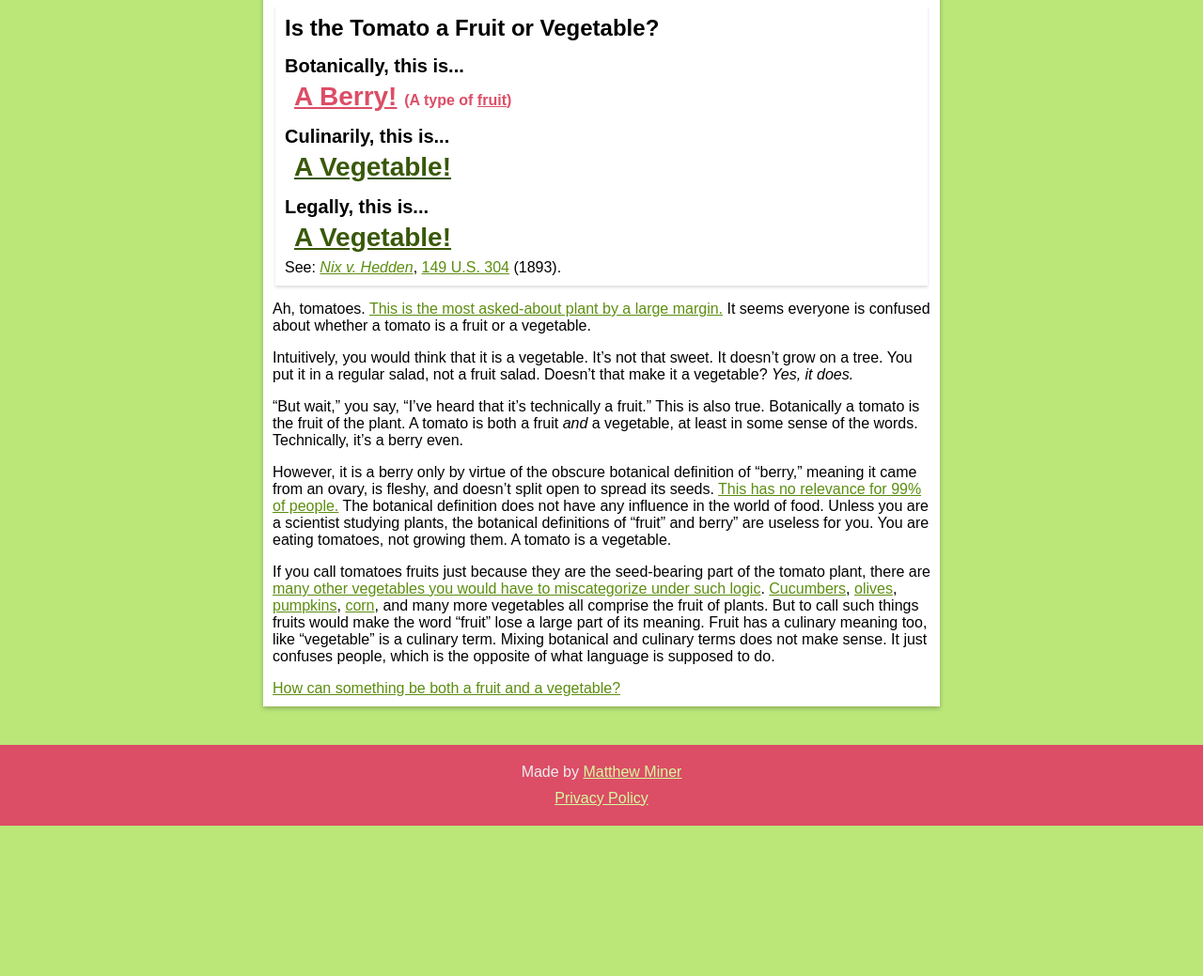
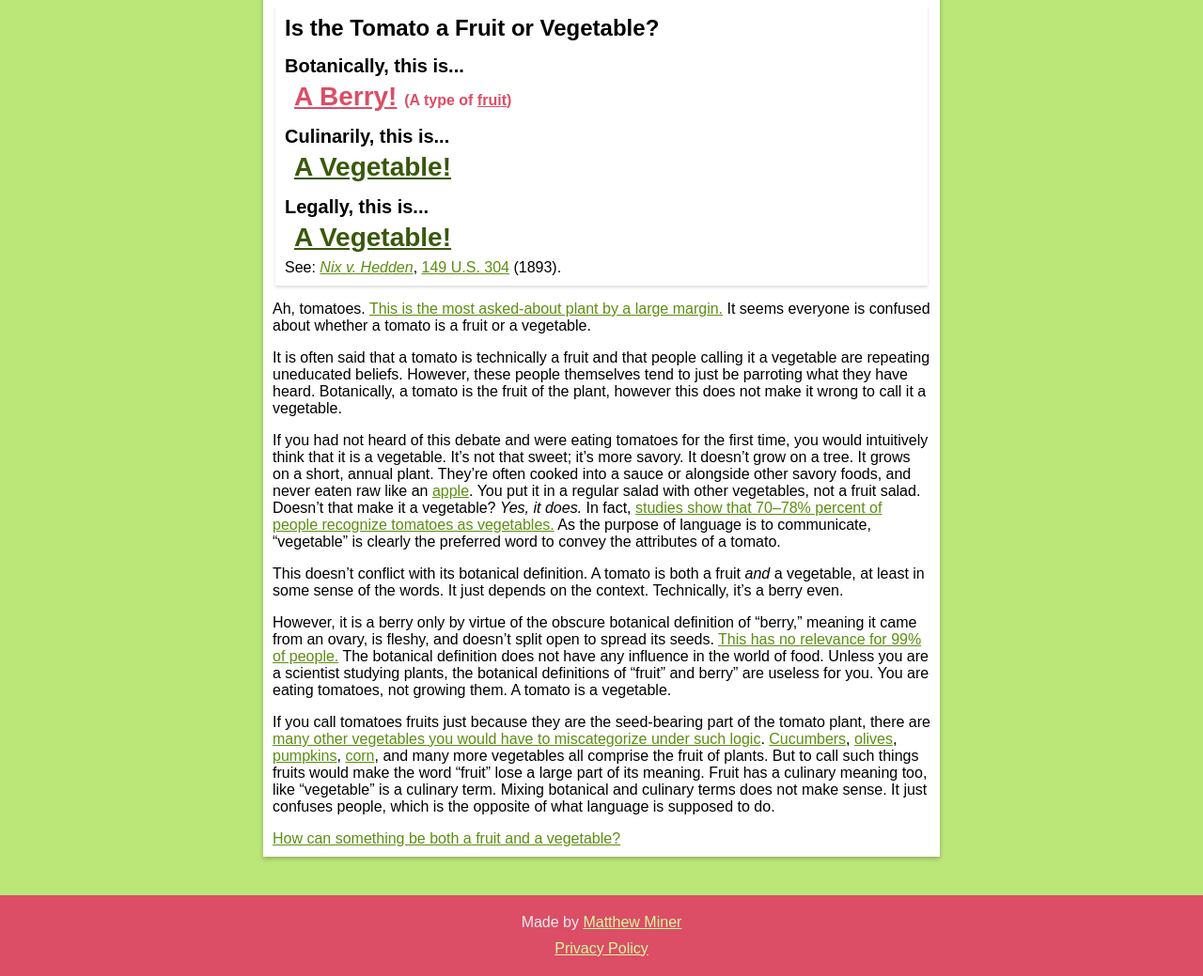
Before and after one commit to mminer237/fruitorvegetable, a Jekyll site: the page built from _items/tomato.md, in a window 1280 px wide, cut to the strip 296-1335 px from the top of the page. Shown: the whole strip at 94% size. Built offline with Jekyll 4.4.1, drawn with Linux system fonts in a browser that asks for light colours; before the commit the page ends 1175 px from its top, so only the background shows below that.

Commit message:
Improve tomato text

```diff
--- a/_items/tomato.md
+++ b/_items/tomato.md
@@ -12,9 +12,11 @@ image: assets/images/tomatoes.jpg
 ---
 Ah, tomatoes. [This is the most asked-about plant by a large margin.](https://trends.google.com/trends/explore?geo=US&q=is%20corn%20a%20fruit%20or%20a%20vegetable,is%20a%20tomato%20a%20fruit%20or%20a%20vegetable,is%20a%20pumpkin%20a%20fruit%20or%20a%20vegetable,is%20a%20cucumber%20a%20fruit%20or%20a%20vegetable,is%20an%20avocado%20a%20fruit%20or%20a%20vegetable) It seems everyone is confused about whether a tomato is a fruit or a vegetable.
 
-Intuitively, you would think that it is a vegetable. It's not that sweet. It doesn't grow on a tree. You put it in a regular salad, not a fruit salad. Doesn't that make it a vegetable? *Yes, it does.*
+It is often said that a tomato is technically a fruit and that people calling it a vegetable are repeating uneducated beliefs. However, these people themselves tend to just be parroting what they have heard. Botanically, a tomato is the fruit of the plant, however this does not make it wrong to call it a vegetable.
 
-"But wait," you say, "I've heard that it's technically a fruit." This is also true. Botanically a tomato is the fruit of the plant. A tomato is both a fruit *and* a vegetable, at least in some sense of the words. Technically, it's a berry even.
+If you had not heard of this debate and were eating tomatoes for the first time, you would intuitively think that it is a vegetable. It's not that sweet; it's more savory. It doesn't grow on a tree. It grows on a short, annual plant. They're often cooked into a sauce or alongside other savory foods, and never eaten raw like an [apple]({% link _items/apple.md %}). You put it in a regular salad with other vegetables, not a fruit salad. Doesn't that make it a vegetable? *Yes, it does.* In fact, [studies show that 70–78% percent of people recognize tomatoes as vegetables.](https://www.cambridge.org/core/services/aop-cambridge-core/content/view/4160B03E914086279B19D2207D5E0691/S136898001000368Xa.pdf/div-class-title-the-meaning-of-fruits-and-vegetables-div.pdf#page=4) As the purpose of language is to communicate, "vegetable" is clearly the preferred word to convey the attributes of a tomato.
+
+This doesn't conflict with its botanical definition. A tomato is both a fruit *and* a vegetable, at least in some sense of the words. It just depends on the context. Technically, it's a berry even.
 
 However, it is a berry only by virtue of the obscure botanical definition of "berry," meaning it came from an ovary, is fleshy, and doesn't split open to spread its seeds. [This has no relevance for 99% of people.]({% link _pages/you-dont-have-to-care-about-botanical-definitions.html %}) The botanical definition does not have any influence in the world of food. Unless you are a scientist studying plants, the botanical definitions of "fruit" and berry" are useless for you. You are eating tomatoes, not growing them. A tomato is a vegetable.
 
```
